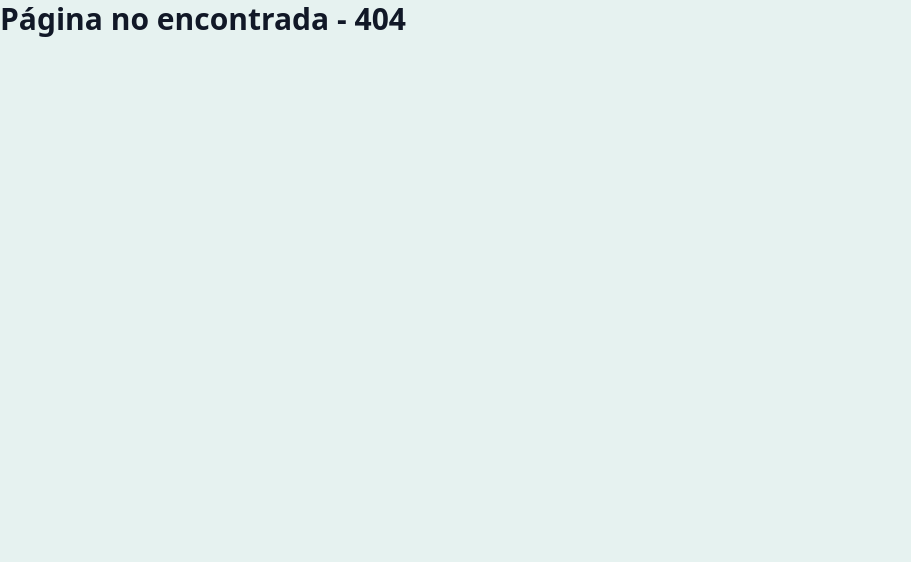
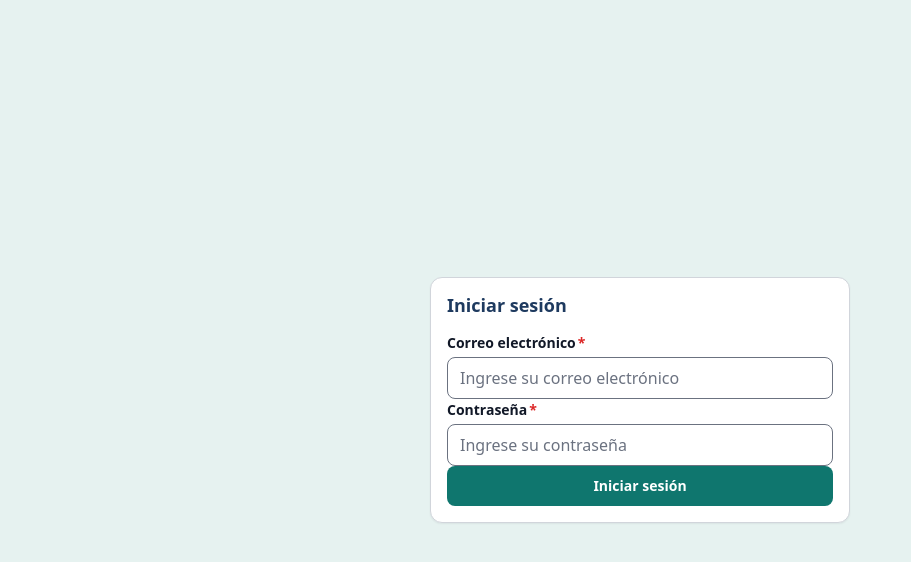
Before and after one commit to danielapinerua/PARCIAL2_DIFILIPPO_PINERUA_VILCA, a React (Vite) app: page /login in a window 1280 px wide. Before the commit this address had no page. Shown: the top 562 px of the page, without its empty margins (0-911 px from the left). Built offline with nearby package versions, Linux system fonts and the light colour scheme.

Commit message:
feat: implementar inicio de sesión por roles

```diff
--- a/src/App.jsx
+++ b/src/App.jsx
@@ -2,6 +2,7 @@ import { BrowserRouter, Routes, Route } from 'react-router-dom';
 
 import ToastProvider from '@/components/Toast/ToastProvider';
 import HomePage from '@/pages/home/HomePage';
+import Login from '@/components/Login/Login';
 
 import AuthProvider from '@/contexts/AuthContext';
 import ProtectedRoute from '@/contexts/ProtectedRoute';
@@ -14,7 +15,7 @@ function App() {
           <Routes>
 
             <Route path="/" element={<HomePage />} />
-
+            <Route path="/login" element={<Login />} />
             <Route
               path="/dashboard"
               element={
--- /dev/null
+++ b/src/components/Login/Login.css
@@ -0,0 +1,24 @@
+.login-page {
+    min-height: 100vh;
+    display: flex;
+    justify-content: center;
+    align-items: center;
+    padding: var(--spacing-6);
+}
+
+.login-page .card {
+    width: 100%;
+    max-width: 420px;
+}
+
+.login-page form {
+    display: flex;
+    flex-direction: column;
+    gap: var(--spacing-4);
+}
+
+.login-error {
+    color: var(--color-danger);
+    font-size: var(--font-size-sm);
+    margin: 0;
+}
--- /dev/null
+++ b/src/components/Login/Login.jsx
@@ -0,0 +1,81 @@
+import { useState } from 'react';
+import { useNavigate } from 'react-router-dom';
+import { useAuth } from '@/contexts/AuthContext';
+import users from '@/data/users';
+import Input from '@/components/Input/Input';
+import Button from '@/components/Button/Button';
+import Card from '@/components/Card/Card';
+import './Login.css';
+function Login() {
+    const [email, setEmail] = useState('');
+    const [password, setPassword] = useState('');
+    const [error, setError] = useState('');
+    const { login } = useAuth();
+    const navigate = useNavigate();
+    const handleLogin = (e) => {
+        e.preventDefault();
+        const user = users.find(
+            (user) => user.email === email && user.password === password
+        );
+        if (!user) {
+            setError('El correo electrónico o la contraseña son incorrectos.');
+            return;
+        }
+        login(user);
+        switch (user.role) {
+            case 'client':
+                navigate('/dashboard');
+                break;
+            case 'veterinarian':
+                navigate('/dashboard');
+                break;
+            case 'receptionist':
+                navigate('/dashboard');
+                break;
+            case 'admin':
+                navigate('/admin');
+                break;
+            default:
+                navigate('/');
+        }
+    };
+    return (
+        <div className="login-page">
+            <Card title="Iniciar sesión">
+                <form onSubmit={handleLogin}>
+                    <Input
+                        label="Correo electrónico"
+                        type="email"
+                        value={email}
+                        onChange={(e) => {
+                            setEmail(e.target.value);
+                            setError('');
+                        }}
+                        placeholder="Ingrese su correo electrónico"
+                        required
+                    />
+                    <Input
+                        label="Contraseña"
+                        type="password"
+                        value={password}
+                        onChange={(e) => {
+                            setPassword(e.target.value);
+                            setError('');
+                        }}
+                        placeholder="Ingrese su contraseña"
+                        required
+                    />
+                    {error && (
+                        <p className="login-error" role="alert">
+                            {error}
+                        </p>
+                    )}
+                    <Button type="submit" block>
+                        Iniciar sesión
+                    </Button>
+                </form>
+            </Card>
+        </div>
+    );
+}
+export default Login;
--- /dev/null
+++ b/src/data/users.js
@@ -0,0 +1,32 @@
+const users = [
+    {
+        id: 1,
+        name: 'Daniela Piñerua',
+        email: 'cliente@patasana.com',
+        password: '123456',
+        role: 'client'
+    },
+    {
+        id: 2,
+        name: 'Dr. Marcos Di Filippo',
+        email: 'veterinario@patasana.com',
+        password: '123456',
+        role: 'veterinarian'
+    },
+    {
+        id: 3,
+        name: 'Gianluca Vilca',
+        email: 'recepcion@patasana.com',
+        password: '123456',
+        role: 'receptionist'
+    },
+    {
+        id: 4,
+        name: 'Admin PataSana',
+        email: 'admin@patasana.com',
+        password: '123456',
+        role: 'admin'
+    }
+];
+
+export default users;
```
